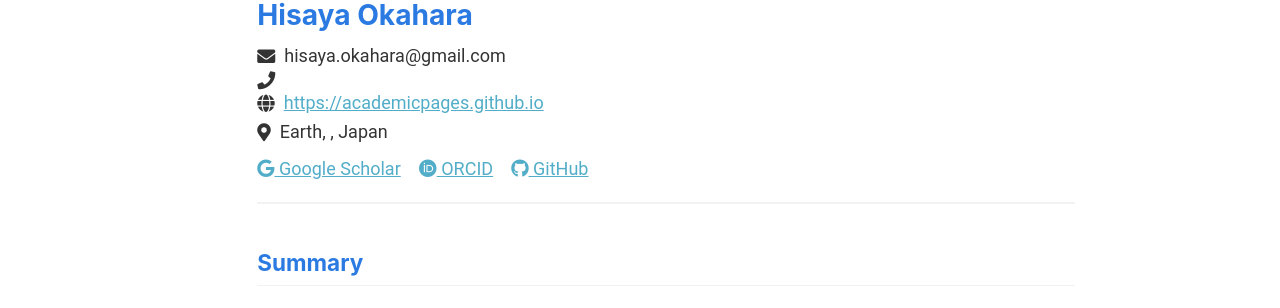
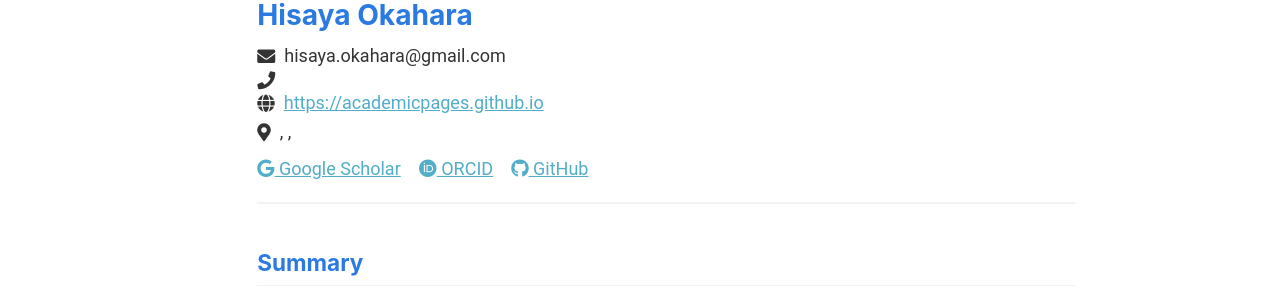
Before and after one commit to h-okahara/h-okahara.github.io, a Jekyll site: the page built from _pages/cv-json.md, in a window 1280 px wide and 900 px high. Shown: the part 142-450 px from the top of the window. Built offline with Jekyll 4.4.1, drawn with Linux system fonts in a browser that asks for light colours.

Commit message:
Update cv.json

```diff
--- a/_data/cv.json
+++ b/_data/cv.json
@@ -8,8 +8,8 @@
     "location": {
       "address": "",
       "postalCode": "",
-      "city": "Earth",
-      "countryCode": "Japan",
+      "city": "",
+      "countryCode": "",
       "region": ""
     },
     "profiles": [
```
